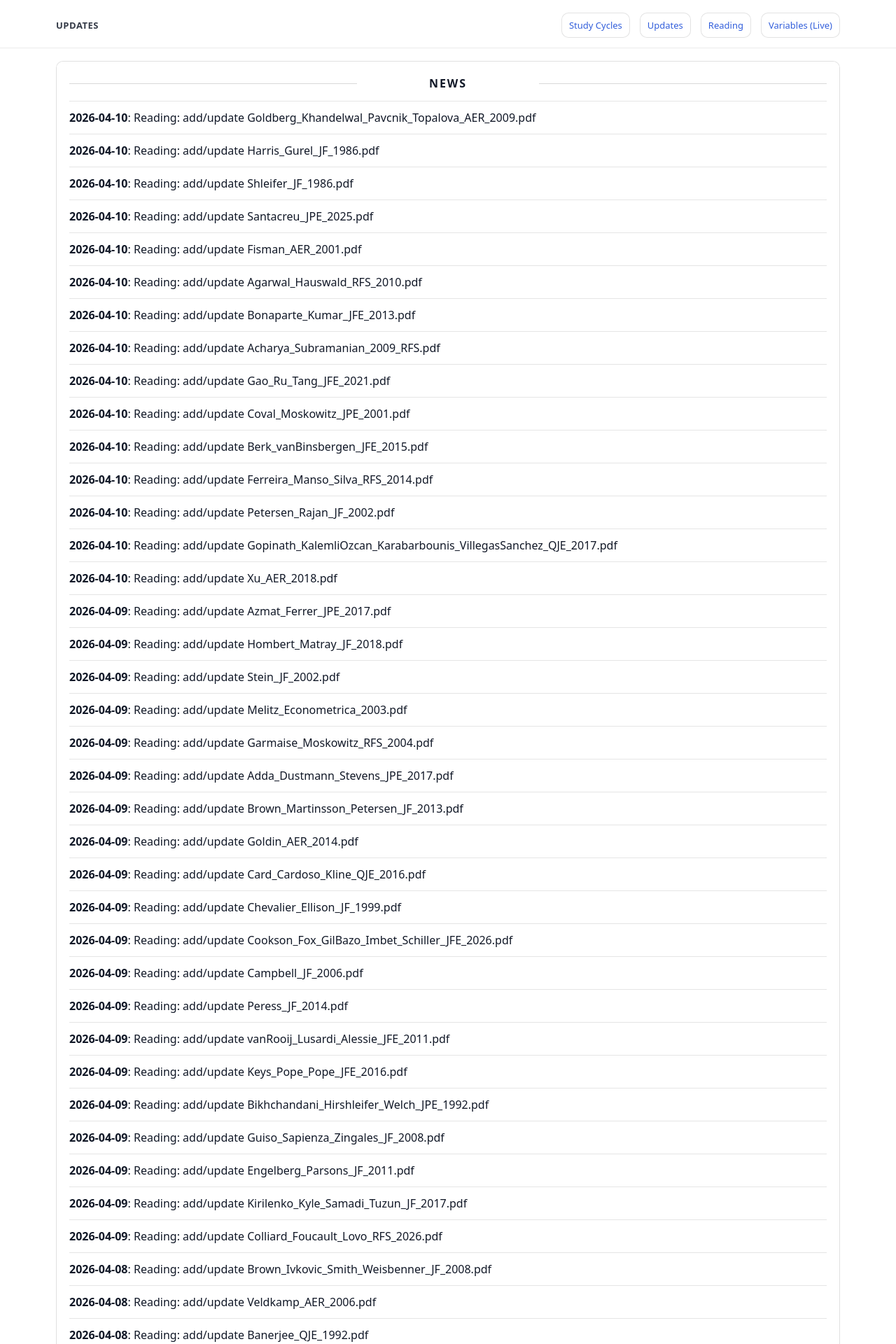
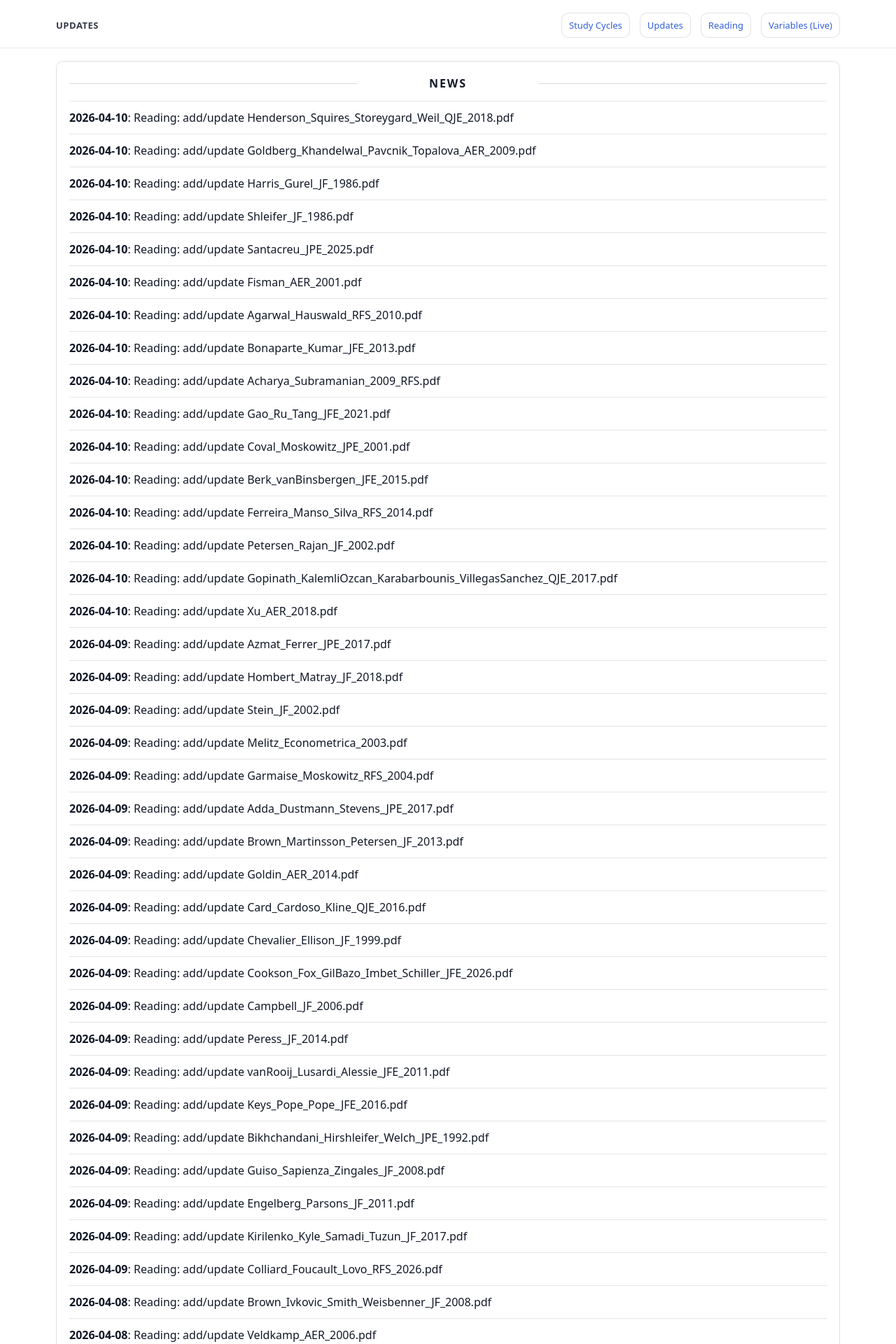
Before and after one commit to yaxinzn/study-archive, a Jekyll site: the page built from updates/index.md, in a window 1280 px wide. Shown: the top 1920 px of the page at 70% size. Built offline with Jekyll 4.4.1, drawn with Linux system fonts in a browser that asks for light colours; some of the changed text lies outside the part shown.

Commit message:
chore: update NEWS feed

```diff
--- a/_data/news.yml
+++ b/_data/news.yml
@@ -1,4 +1,7 @@
 # Auto-generated update history (sorted newest -> oldest). Do not edit manually.
+- ts: "1775821979"
+  date: "2026-04-10"
+  title: "Reading: add/update Henderson_Squires_Storeygard_Weil_QJE_2018.pdf"
 - ts: "1775821082"
   date: "2026-04-10"
   title: "Reading: add/update Goldberg_Khandelwal_Pavcnik_Topalova_AER_2009.pdf"
```
